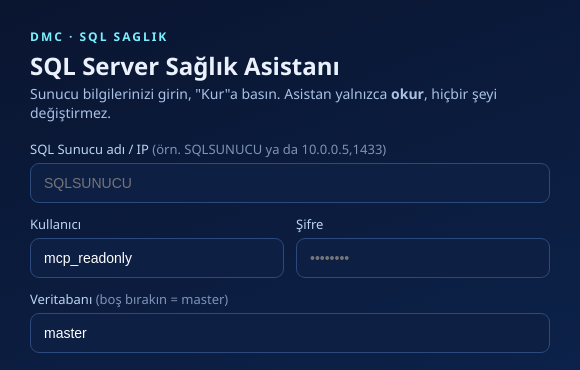
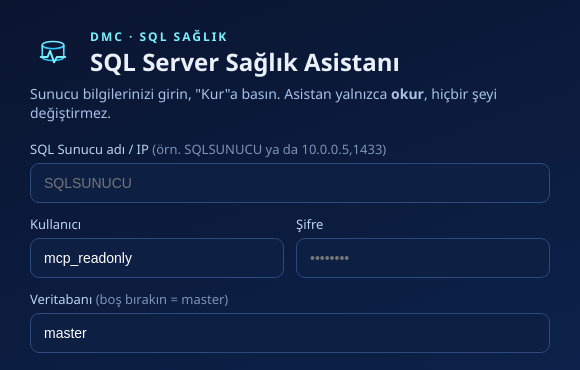
Before and after one commit to dmcteknoloji/dmc-sql-saglik, an Electron app: page renderer/index.html in a window 580 px wide. Shown: the top 370 px of the page. Drawn offline with Linux system fonts and the light colour scheme.

Commit message:
Polish: branded app/installer icon + wizard header logo; bump to 1.0.3

```diff
--- a/package.json
+++ b/package.json
@@ -1,6 +1,6 @@
 {
   "name": "dmc-sql-saglik",
-  "version": "1.0.2",
+  "version": "1.0.3",
   "description": "DMC SQL Saglik — SQL Server saglik/teshis asistani kurulum uygulamasi (Electron). Kurulum sihirbazi + gomulu read-only MCP sunucusu.",
   "main": "main.js",
   "author": "DMC Bilgi Teknolojileri (caglarozenc.com)",
--- a/renderer/index.html
+++ b/renderer/index.html
@@ -51,8 +51,18 @@
 
   <!-- FORM -->
   <div id="form">
-    <div class="kicker">DMC · SQL SAGLIK</div>
-    <h1>SQL Server Sağlık Asistanı</h1>
+    <div style="display:flex;align-items:center;gap:14px;margin-bottom:6px">
+      <svg width="46" height="46" viewBox="0 0 512 512" style="flex:none">
+        <defs><linearGradient id="lc" x1="0" y1="0" x2="0" y2="1"><stop offset="0" stop-color="#7af0ff"/><stop offset="1" stop-color="#2ec5ff"/></linearGradient></defs>
+        <ellipse cx="256" cy="168" rx="120" ry="40" fill="none" stroke="url(#lc)" stroke-width="18"/>
+        <path d="M136 168 V300 a120 40 0 0 0 240 0 V168" fill="none" stroke="url(#lc)" stroke-width="18"/>
+        <polyline points="120,300 196,300 224,232 268,360 300,300 392,300" fill="none" stroke="#7af0ff" stroke-width="22" stroke-linecap="round" stroke-linejoin="round"/>
+      </svg>
+      <div>
+        <div class="kicker">DMC · SQL SAĞLIK</div>
+        <h1 style="margin:0">SQL Server Sağlık Asistanı</h1>
+      </div>
+    </div>
     <div class="sub">Sunucu bilgilerinizi girin, "Kur"a basın. Asistan yalnızca <b>okur</b>, hiçbir şeyi değiştirmez.</div>
 
     <label>SQL Sunucu adı / IP <span style="color:#7e93b8">(örn. SQLSUNUCU ya da 10.0.0.5,1433)</span></label>
```
Also changed, not shown: build/icon.png (added).
